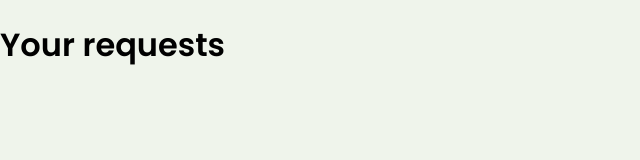
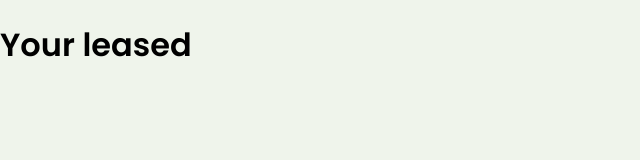
Before and after one commit to nestawal/KejaApp-Frontend, a React (Vite) app: page /myLeased in a window 1280 px wide. Shown: the top 160 px of the page, without its empty margins (0-640 px from the left). Built offline with nearby package versions, Linux system fonts and the light colour scheme; a web font is replaced by a local one.

Commit message:
last last sorry

```diff
--- a/src/MyDashBoard/MyLeased.jsx
+++ b/src/MyDashBoard/MyLeased.jsx
@@ -78,7 +78,7 @@ export default function MyLeased(){
 
     return(
         <div>
-            <h1>Your requests</h1>
+            <h1>Your leased</h1>
             <section className="cards-list">
                 {cards}
 
--- a/src/components/newCard.jsx
+++ b/src/components/newCard.jsx
@@ -40,7 +40,7 @@ const NewCard =(props) => {
                 className="card--image"
             />
             <div className="card--stats">
-                <img src="/src/images/star.png" className="card--star" />
+                <img src="/images/star.png" className="card--star" />
                 {/*<span>{props.stats.rating}</span>*/}
                 {/*<span className="gray">({props.stats.reviewCount}) • </span>*/}
                 <span className="gray">{props.location}</span>
```
